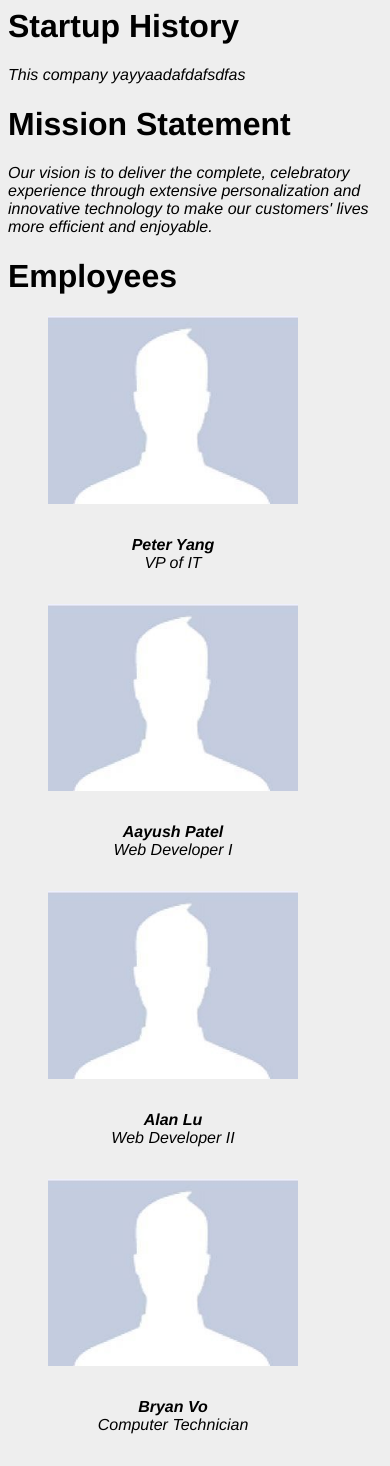
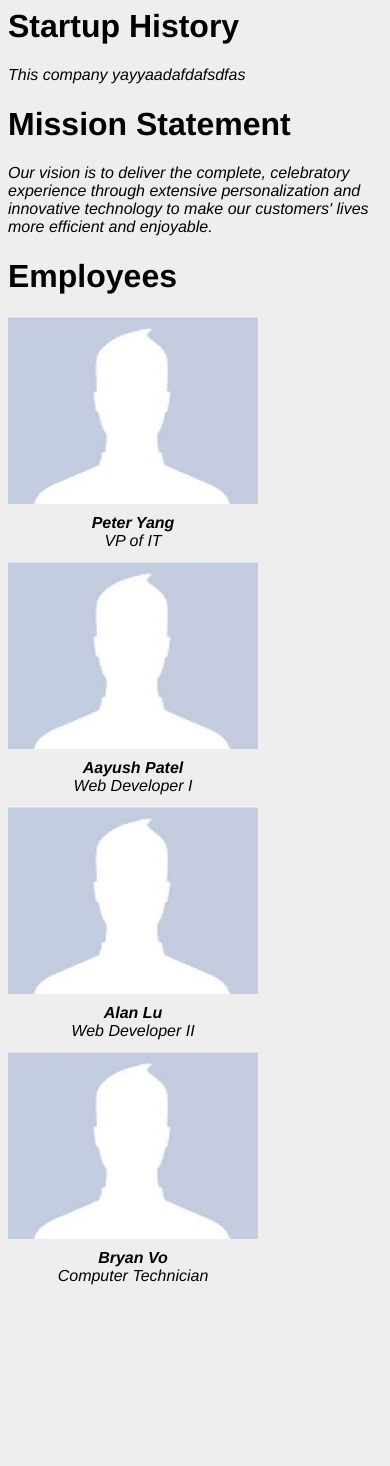
Before and after one commit to OAVE1516/oave1516.github.io, a PHP site: page /about/index.html in a window 390 px wide. After the commit the page ends 1285 px from the top, so only its background shows below. Run offline with PHP 8.4, Linux system fonts and the light colour scheme.

Commit message:
Fully functioning grid site
Mobile support integrated and the text is adaptive

```diff
--- a/about/index.html
+++ b/about/index.html
@@ -12,28 +12,16 @@
     <p>Our vision is to deliver the complete, celebratory experience through extensive personalization and innovative technology to make our customers' lives more efficient and enjoyable.</p>
     <h1>Employees</h1>
     <div class = "vp">
-        <figure><img src="../img/profile.jpg" width="250px"></figure>
+        <img src="../img/profiles/profile.jpg" width="250px"><p><b>Peter Yang</b><br> VP of IT</p>
     </div>
-    <div class ="loose">
-        <figure><p><b>Peter Yang</b><br> VP of IT</p></figure>
+    <div class = "vp">
+        <img src="../img/profiles/profile.jpg" width="250px"><p><b>Aayush Patel</b><br>Web Developer I</p>
     </div>
-    <div class = "wdi">
-        <figure><img src="../img/profile.jpg" width="250px"></figure>
+    <div class = "vp">
+        <img src="../img/profiles/profile.jpg" width="250px"><p><b>Alan Lu</b><br> Web Developer II</p>
     </div>
-    <div class ="loose">
-        <figure><p><b>Aayush Patel</b><br>Web Developer I</p></figure>
-    </div>
-    <div class = "wdii">
-        <figure><img src="../img/profile.jpg" width="250px"></figure>
-    </div>
-    <div class = "loose">
-        <figure><p><b>Alan Lu</b><br> Web Developer II</p></figure>
-    </div>
-    <div class = "text-center">
-        <figure><img src="../img/profile.jpg" width="250px"></figure>
-    </div>
-    <div class = "loose">
-        <figure><p><b>Bryan Vo</b><br>Computer Technician</p></figure>
+    <div class = "vp">
+        <img src="../img/profiles/profile.jpg" width="250px"><p><b>Bryan Vo</b><br>Computer Technician</p>
     </div>
 </body>
 <footer>
--- a/css/alan.css
+++ b/css/alan.css
@@ -38,9 +38,10 @@ ul
 p{
     font-style: italic;
 }
-figure{
+figure h3{
     text-align: center;
     width: 250px;
+    color:grey;
 }
 #main{
     position: fixed;
@@ -68,13 +69,23 @@ p{
 #ct h3, h4{
      line-height: 1px;
 }
+/*.vp {
+    display: inline-block;
+    height: 200px;
+    width: 250px;
+}*/
+.vp {
+    display: inline-block;
+    width: 250px;
+    height: 200px;
+    text-align: center;
+    margin-bottom: 45px;
+}
 .vp p{
+    margin: 10px;
+}
+/*.loose p{
     display: inline-block;
     text-align: center;
     width: 250px;
-}
-.loose p{
-    display: inline-block;
-    text-align: auto;
-    width: 250px;
-}
+}*/
```
Also changed, not shown: index.html (deleted, +0 -25 lines), img/profiles/profile.jpg (renamed from img/profile.jpg).
